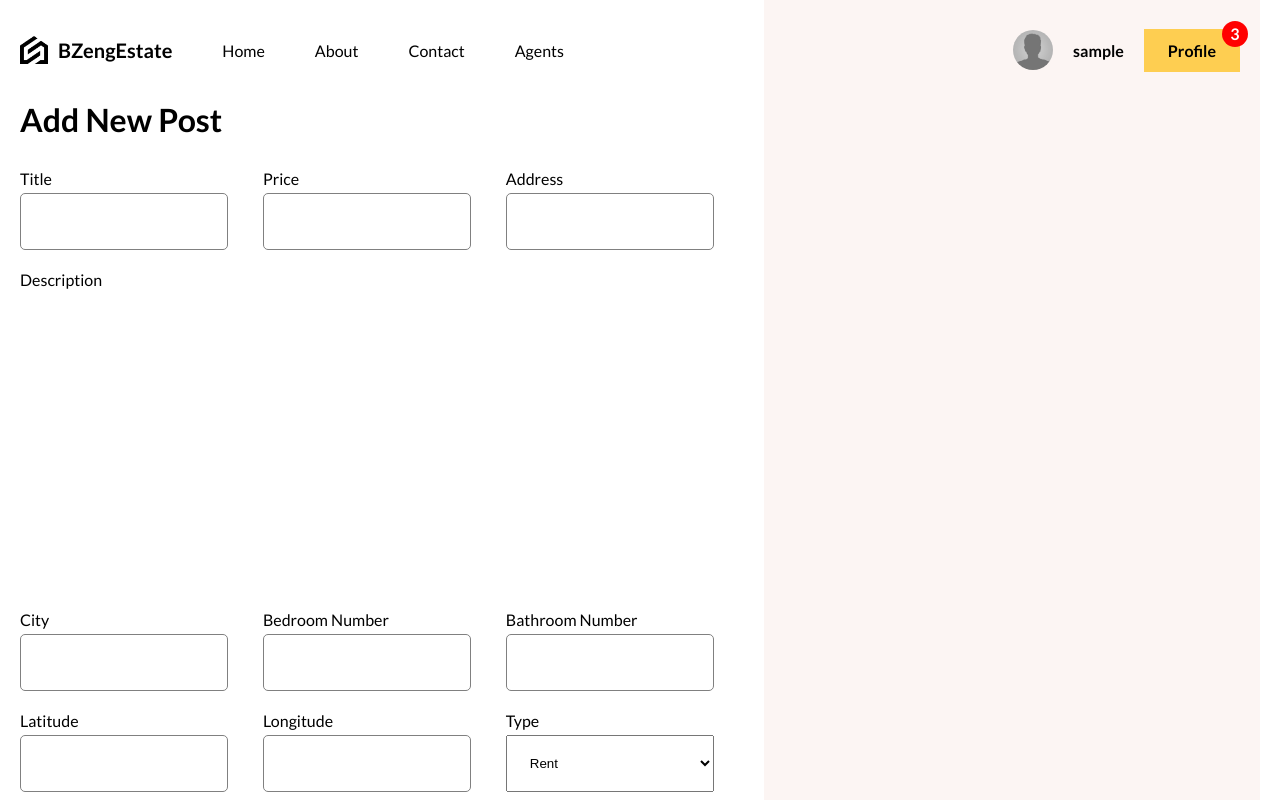
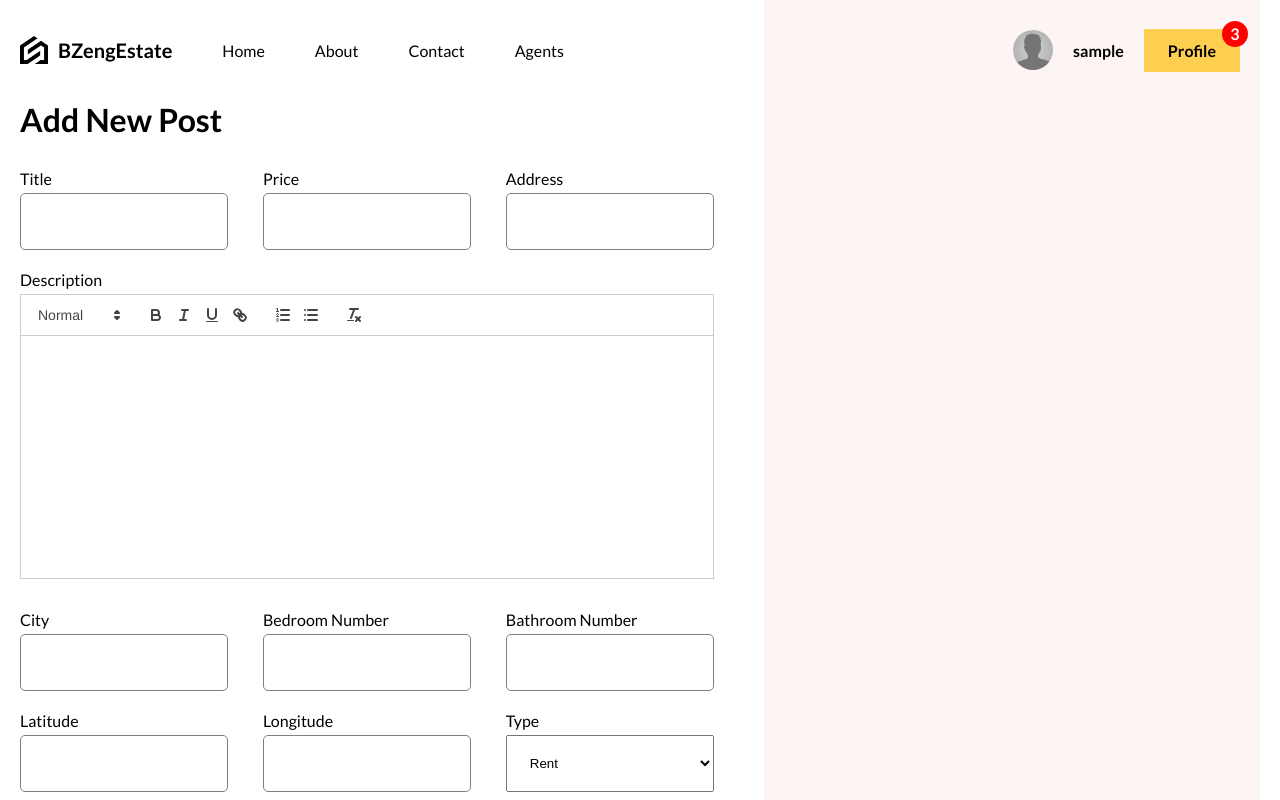
Before and after one commit to b23zyt/Estate_app, a React (Vite) app in the folder client/: page /add in a window 1280 px wide. Shown: the top 800 px of the page. Built offline with nearby package versions, Linux system fonts and the light colour scheme; sample sign-in values are in the browser's storage.

Commit message:
Update text editor in new post page using react-quill

```diff
--- a/client/package.json
+++ b/client/package.json
@@ -16,6 +16,7 @@
     "react": "^18.2.0",
     "react-dom": "^18.2.0",
     "react-leaflet": "^4.2.1",
+    "react-quill": "^2.0.0",
     "react-router-dom": "^6.22.2",
     "sass": "^1.71.1"
   },
--- a/client/src/routes/newPostPage/newPostPage.jsx
+++ b/client/src/routes/newPostPage/newPostPage.jsx
@@ -1,6 +1,11 @@
+import { useState } from "react";
 import "./newPostPage.scss";
+import ReactQuill from "react-quill";
+import 'react-quill/dist/quill.snow.css';
 
 function NewPostPage() {
+  const [value, setValue] = useState("");
+
   return (
     <div className="newPostPage">
       <div className="formContainer">
@@ -21,6 +26,7 @@
             </div>
             <div className="item description">
               <label htmlFor="desc">Description</label>
+              <ReactQuill theme="snow" onChange={setValue} value={value}/>
             </div>
             <div className="item">
               <label htmlFor="city">City</label>
```
Also changed, not shown: 1 other file (tests, documents, lock files or other folders).
